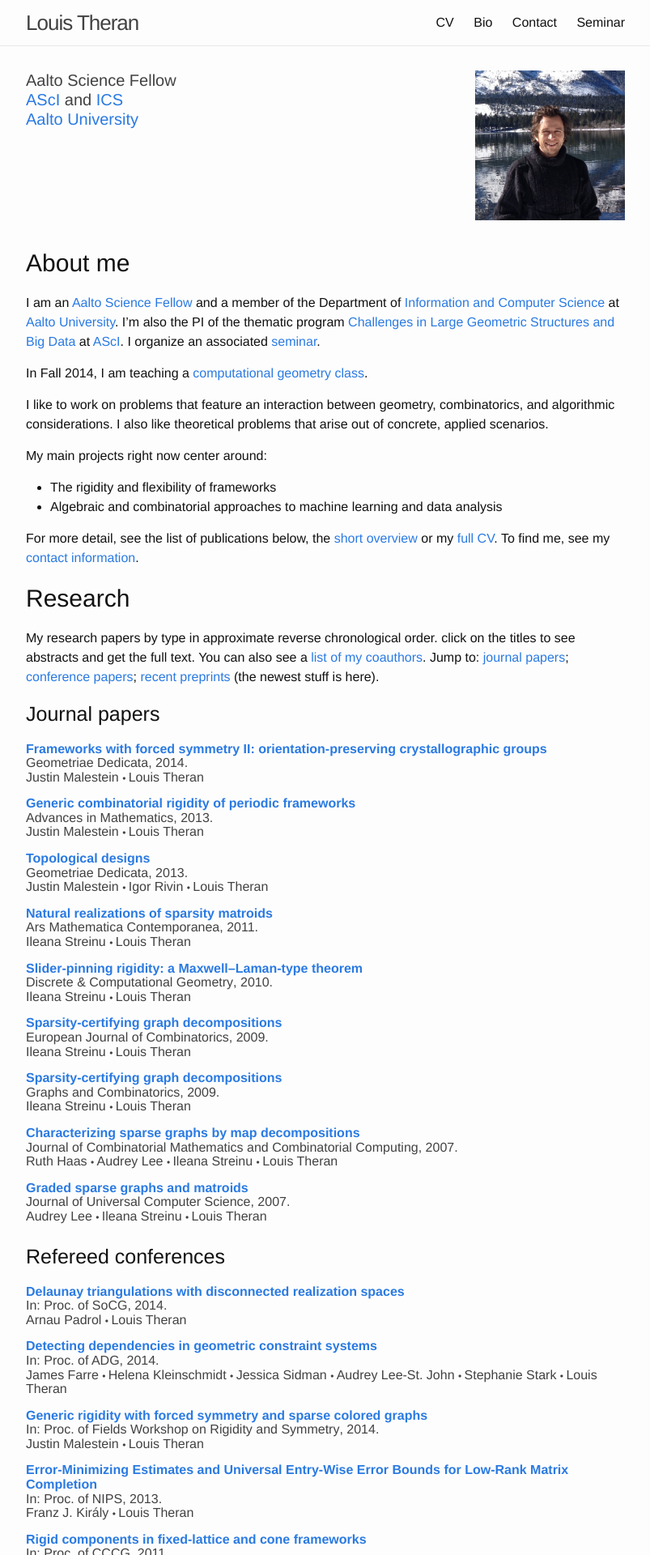
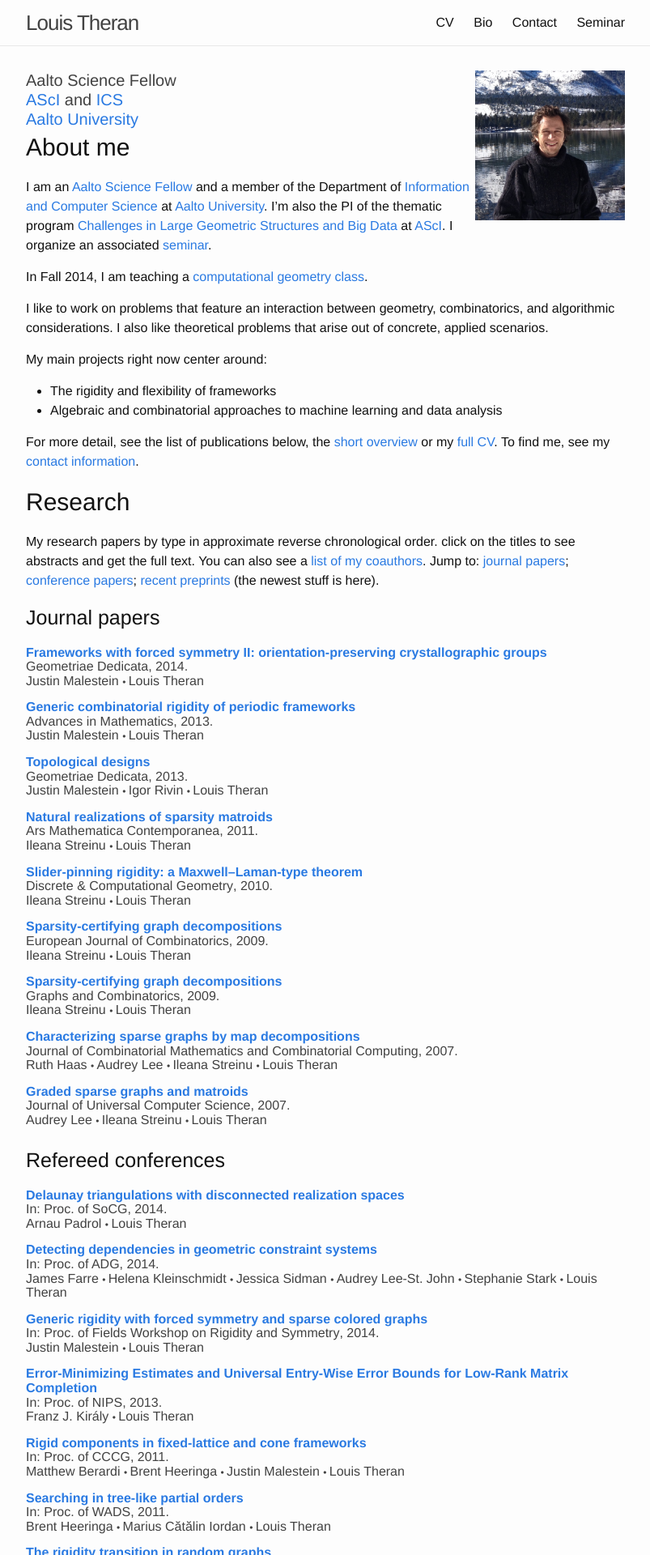
Before and after one commit to theran/theran.github.io, a Jekyll site: the page built from index.html, in a window 1280 px wide. Shown: the top 1920 px of the page at 81% size, without its empty margins (238-1041 px from the left). Built offline with Jekyll 4.4.1, drawn with Linux system fonts in a browser that asks for light colours.

Commit message:
Fixed some validation errors

```diff
--- a/_includes/aboutme.html
+++ b/_includes/aboutme.html
@@ -1,6 +1,6 @@
-<bio class="short-bio">
+<div class="short-bio">
     <h1 class="page-heading">About me</h1>
 <!-- Using a hack from http://stackoverflow.com/questions/7226076/in-jekyll-is-there-a-concise-way-to-render-a-markdown-partial -->
     {% capture aboutme %}{% include aboutme.md %}{% endcapture %}
     {{ aboutme | markdownify }}
-</bio>
+</div>
--- a/_includes/preprints.html
+++ b/_includes/preprints.html
@@ -6,7 +6,7 @@
                 <a class="paper-list-title" href="{{paper.url}}">{{paper.title}}</a>
                 <div class="paper-list-reference">
                     <div class="paper-list-preprint">Preprint</div>{% if paper.year %}, <span class="paper-list-year">{{paper.year}}</span>{% else %}, <span class="paper-list-to-appear">to appear</div>{% endif %}.
-                </reference>
+                </div>
                 <div class="paper-list-authors">
                     <ul class="author-list">
                         {% for author in paper.authors %}
```
